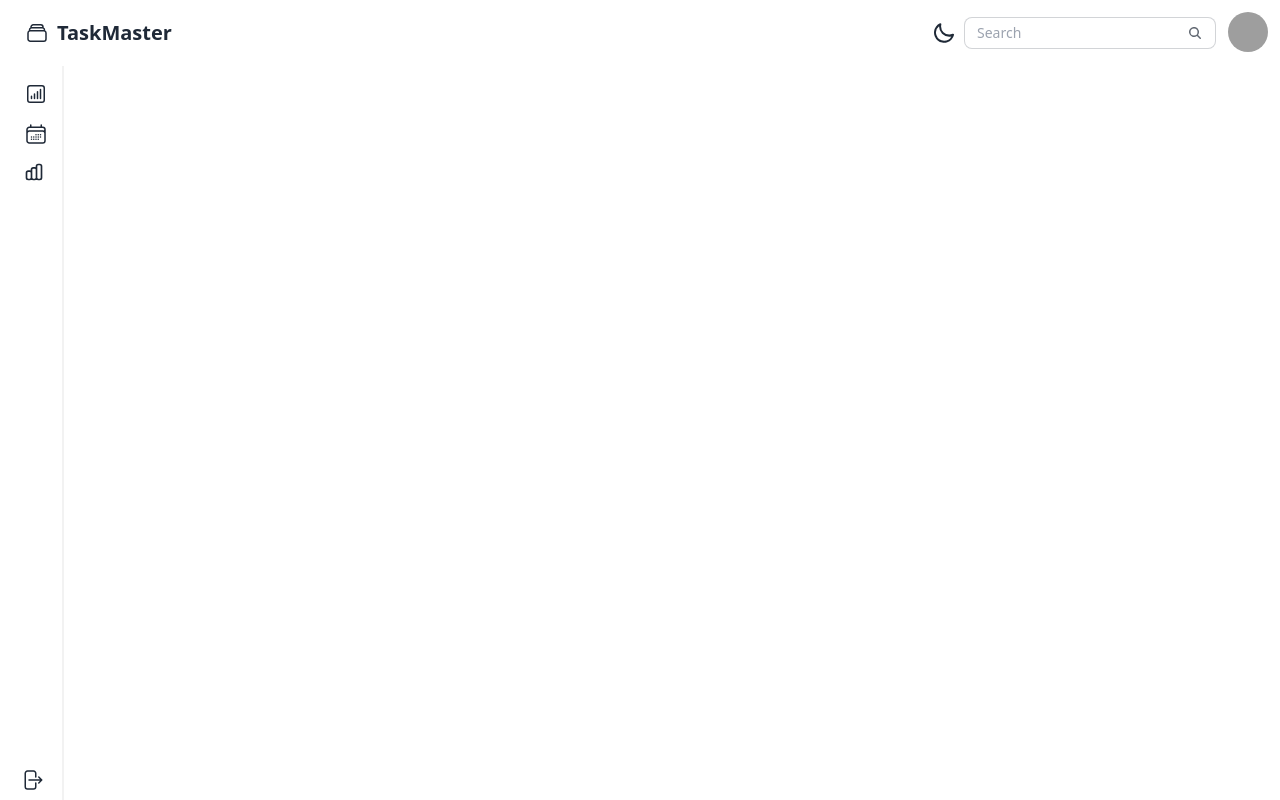
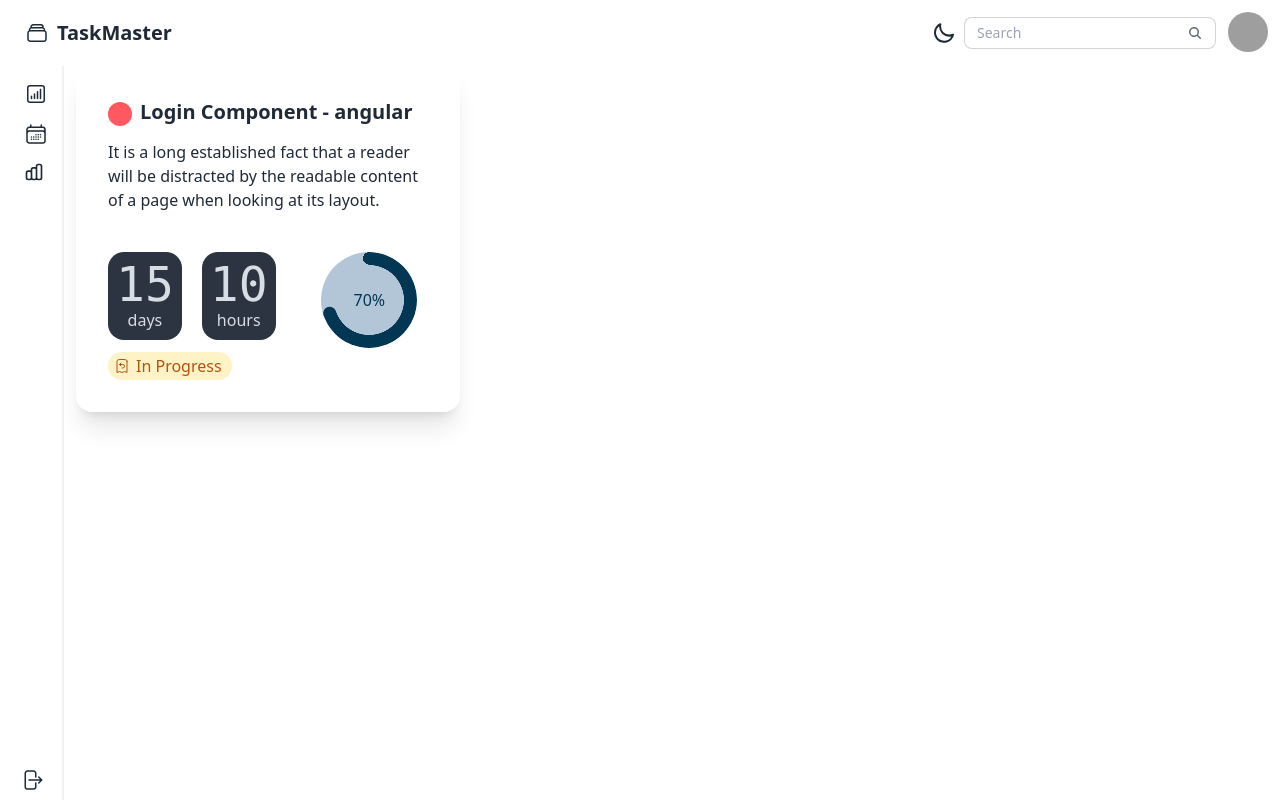
Before and after one commit to VipinVIP/task-management-frontend, an Angular app: page /dashboard in a window 1280 px wide. Before the commit this address led to /. Built offline with nearby package versions, Linux system fonts and the light colour scheme; grey boxes are pictures that could not be loaded.

Commit message:
feat(ui):added dashboard card

```diff
--- a/src/app/app.routes.ts
+++ b/src/app/app.routes.ts
@@ -1,8 +1,10 @@
 import { Routes } from '@angular/router';
 import { LoginComponent } from './components/login/login.component';
 import { SignupComponent } from './components/signup/signup.component';
+import { DashboardCardComponent } from './components/dashboard-card/dashboard-card.component';
 
 export const routes: Routes = [
   { path:'',component:SignupComponent},
-  {path:'login',component:LoginComponent}
+  {path:'login',component:LoginComponent},
+  {path : 'dashboard', component:DashboardCardComponent}
 ];
--- /dev/null
+++ b/src/app/components/dashboard-card/dashboard-card.component.html
@@ -0,0 +1,122 @@
+<div class="card w-96 bg-base-100 shadow-xl m-3 mt-0">
+  <div class="card-body">
+    <div style="display: flex;">
+      <div class="lg:tooltip" data-tip="High Priority">
+        <div class="badge badge-error badge-lg mt-1 mr-2"></div>
+      </div>
+    <div style="flex: 2;"><h2 class="card-title">Login Component - angular</h2></div>
+  </div>
+    <p>It is a long established fact that a reader will be distracted by the readable content of a page when looking at its layout.</p>
+    <br>
+    <div style="display: flex;">
+    <div class="card-actions" style="flex: 2;">
+      <div>
+
+      <!-- <button class="btn btn-primary">Due In</button> -->
+      <!-- <div class="flex flex-col w-full lg:flex-row">
+        <div class="grid flex-grow h-14 card bg-base-300 rounded-box place-items-center mb-2"><p style="font-size: 30px;">Due In : </p></div>
+      </div> -->
+      <!-- <div style="justify-items: center; font-size: 30;">Due In</div> -->
+      <div class="grid grid-flow-col gap-5 text-center auto-cols-max">
+        <div class="flex flex-col p-2 bg-neutral rounded-box text-neutral-content">
+          <span class="countdown font-mono text-5xl">
+            <span style="--value:15;"></span>
+          </span>
+          days
+        </div>
+        <div class="flex flex-col p-2 bg-neutral rounded-box text-neutral-content">
+          <span class="countdown font-mono text-5xl">
+            <span style="--value:10;"></span>
+          </span>
+          hours
+        </div>
+      </div>
+<!-- Success -->
+<!-- <span
+  class="inline-flex items-center justify-center rounded-full bg-emerald-100 px-2.5 py-0.5 text-emerald-700"
+>
+  <svg
+    xmlns="http://www.w3.org/2000/svg"
+    fill="none"
+    viewBox="0 0 24 24"
+    stroke-width="1.5"
+    stroke="currentColor"
+    class="-ms-1 me-1.5 h-4 w-4"
+  >
+    <path
+      stroke-linecap="round"
+      stroke-linejoin="round"
+      d="M9 12.75L11.25 15 15 9.75M21 12a9 9 0 11-18 0 9 9 0 0118 0z"
+    />
+  </svg>
+
+  <p class="whitespace-nowrap text-sm">Paid</p>
+</span> -->
+
+<!-- Warning -->
+<span
+  class="inline-flex items-center justify-center rounded-full bg-amber-100 px-2.5 py-0.5 text-amber-700 mt-3"
+>
+  <svg
+    xmlns="http://www.w3.org/2000/svg"
+    fill="none"
+    viewBox="0 0 24 24"
+    stroke-width="1.5"
+    stroke="currentColor"
+    class="-ms-1 me-1.5 h-4 w-4"
+  >
+    <path
+      stroke-linecap="round"
+      stroke-linejoin="round"
+      d="M8.25 9.75h4.875a2.625 2.625 0 010 5.25H12M8.25 9.75L10.5 7.5M8.25 9.75L10.5 12m9-7.243V21.75l-3.75-1.5-3.75 1.5-3.75-1.5-3.75 1.5V4.757c0-1.108.806-2.057 1.907-2.185a48.507 48.507 0 0111.186 0c1.1.128 1.907 1.077 1.907 2.185z"
+    />
+  </svg>
+
+  <p class="whitespace-nowrap text-md">In Progress</p>
+</span>
+
+<!-- Error -->
+<!-- <span
+  class="inline-flex items-center justify-center rounded-full bg-red-100 px-2.5 py-0.5 text-red-700 mt-3"
+>
+  <svg
+    xmlns="http://www.w3.org/2000/svg"
+    fill="none"
+    viewBox="0 0 24 24"
+    stroke-width="1.5"
+    stroke="currentColor"
+    class="-ms-1 me-1.5 h-4 w-4"
+  >
+    <path
+      stroke-linecap="round"
+      stroke-linejoin="round"
+      d="M12 9v3.75m-9.303 3.376c-.866 1.5.217 3.374 1.948 3.374h14.71c1.73 0 2.813-1.874 1.948-3.374L13.949 3.378c-.866-1.5-3.032-1.5-3.898 0L2.697 16.126zM12 15.75h.007v.008H12v-.008z"
+    />
+  </svg>
+
+  <p class="whitespace-nowrap text-sm">Not Started</p>
+</span> -->
+
+</div>
+    </div>
+    <div class="card-actions justify" style="flex: 1;">
+      <div class="radial-progress" style="--value:70; --size:6rem; --thickness: 0.8rem; color: #023754; background-color: rgb(179, 198, 215);" role="progressbar">70%</div>
+    </div>
+  </div>
+  </div>
+
+
+<!-- <div class="stats shadow">
+<div class="stat">
+  <div class="stat-figure text-secondary">
+    <div class="avatar online">
+      <div class="w-16 rounded-full">
+        <img src="https://daisyui.com/images/stock/photo-1534528741775-53994a69daeb.jpg" />
+      </div>
+    </div>
+  </div>
+  <div class="stat-value">86%</div>
+  <div class="stat-title">Tasks done</div>
+  <div class="stat-desc text-secondary">31 tasks remaining</div>
+</div>
+</div> -->
--- a/src/app/components/login/login.component.ts
+++ b/src/app/components/login/login.component.ts
@@ -56,8 +56,7 @@ import { HttpClientModule } from '@angular/common/http';
           (data) => {
             if (data.status="200") {
               localStorage.setItem('access_token', data.token);
-              // localStorage.setItem('refresh_token', data.refreshToken);
-              // this.router.navigate(['/messages']);
+              this.router.navigate(['/dashboard']);
               console.log("access_token",data.token);
               console.log(data)
             }
@@ -71,6 +70,5 @@ import { HttpClientModule } from '@angular/common/http';
           }
         );
       }
-      // Handle form submission
     }
   }
```
Also changed, not shown: src/app/components/dashboard-card/dashboard-card.component.ts (added, +13 -0 lines), src/app/components/dashboard-card/dashboard-card.component.css (added), 1 other file (tests, documents, lock files or other folders).
